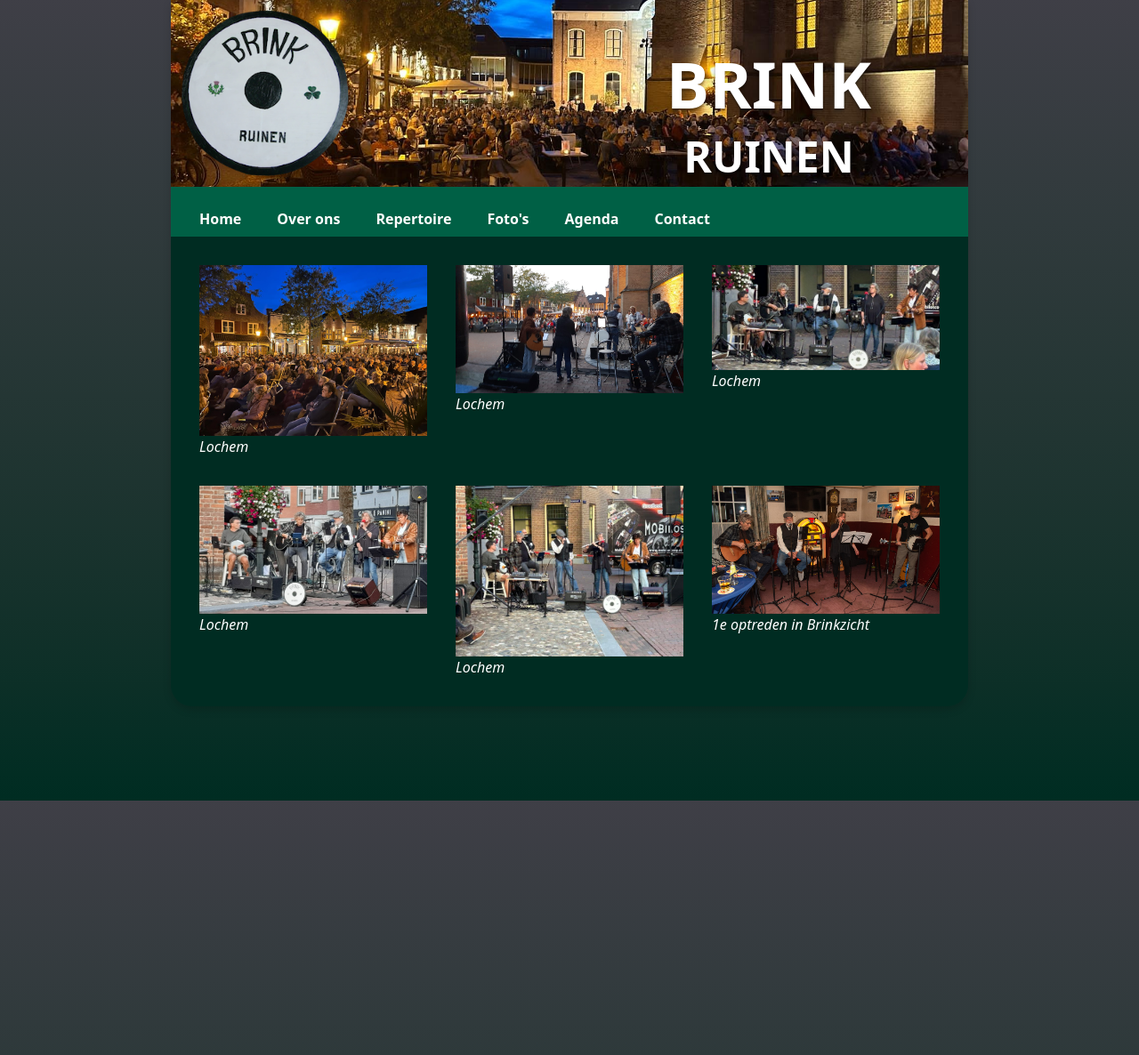
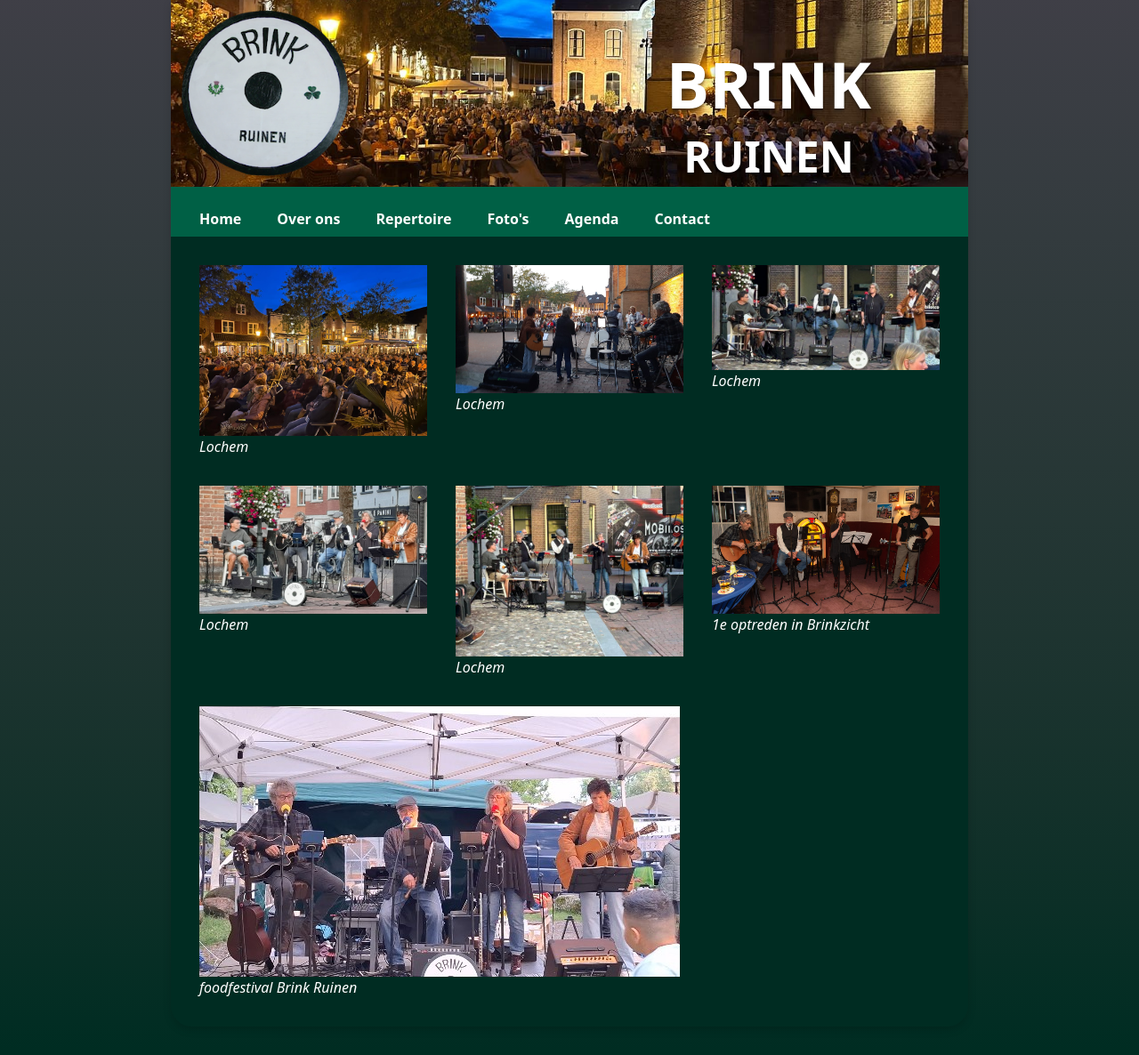
Before and after one commit to t0mmie/brink-ruinen, a Jekyll site: the page built from fotos.md, in a window 1280 px wide. Shown: the whole page at 89% size. Built offline with Jekyll 4.4.1, drawn with Linux system fonts in a browser that asks for light colours.

Commit message:
Update fotos.md (via Pages CMS)

```diff
--- a/fotos.md
+++ b/fotos.md
@@ -20,4 +20,7 @@ photos:
   - photo: /public/assets/images/VERV-20250404-0923.jpg
     size: 1/3
     name: 1e optreden in Brinkzicht
+  - photo: /public/assets/images/1000007855-1.jpg
+    size: 2/3
+    name: foodfestival Brink Ruinen
 ---
```
